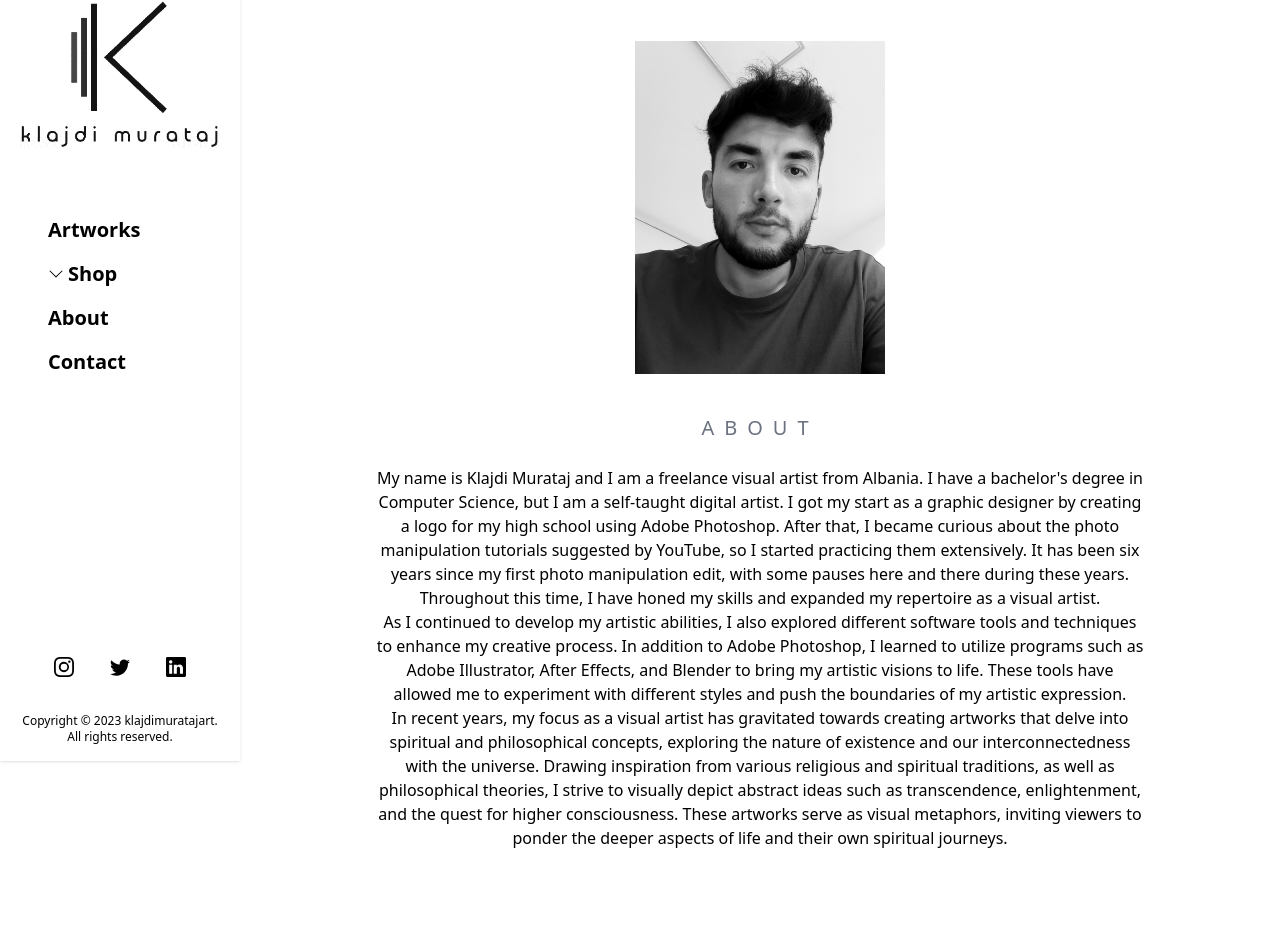
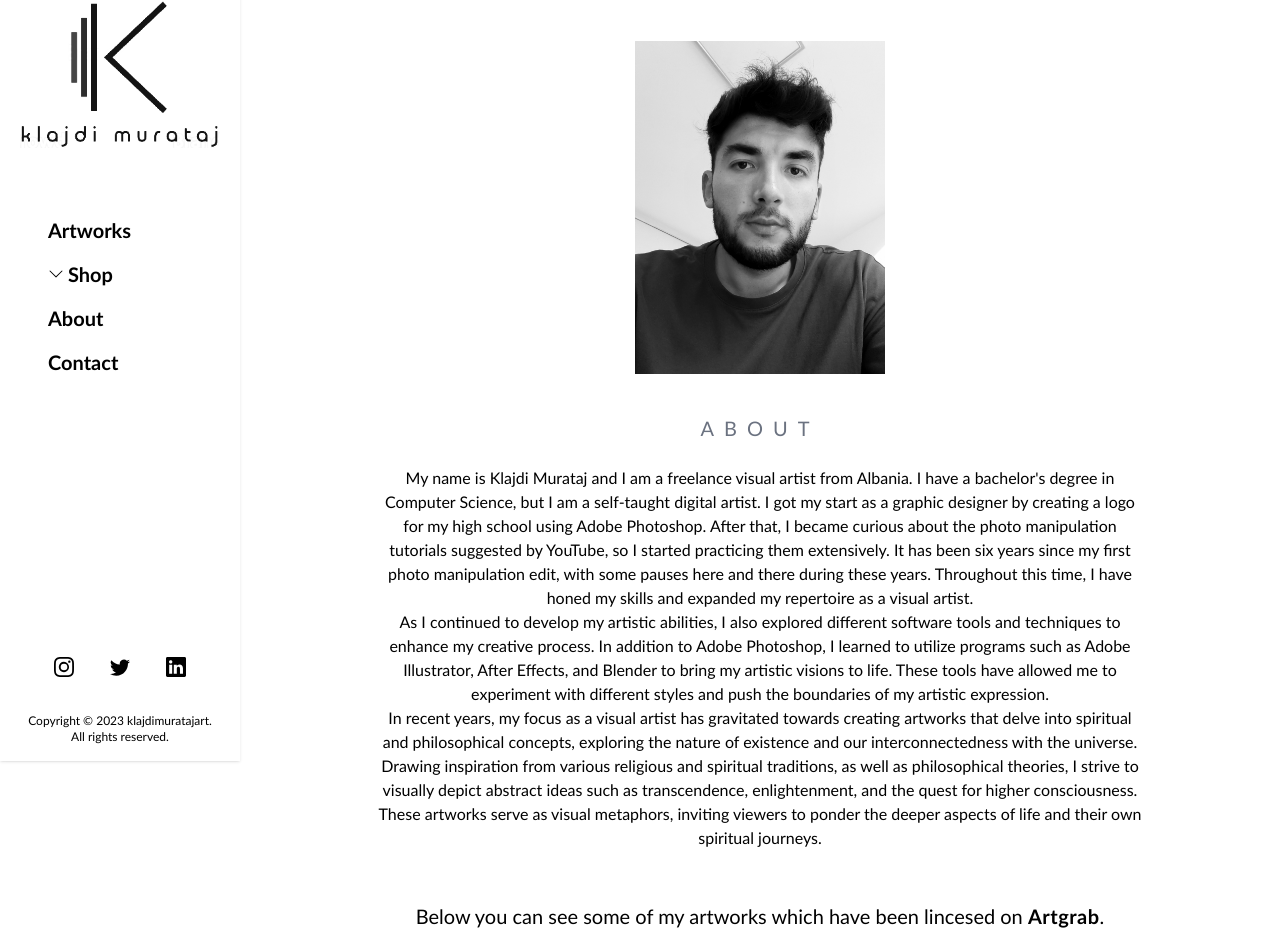
Before and after one commit to klajdm/artist-portfolio, a Next.js app: page /about in a window 1280 px wide. Shown: the part 39-991 px from the top of the page. Before the commit the page ends 889 px from the top, so only its background shows below. Built offline with nearby package versions, Linux system fonts and the light colour scheme.

Commit message:
Added functionalities to contact form, update about page, and apply overall design changes

```diff
--- a/components/About.js
+++ b/components/About.js
@@ -2,10 +2,11 @@ import React from "react";
 import Image from "next/image";
 import ProfilePic from "../public/profile2.jpg";
 import { motion } from "framer-motion";
+import Spotify from "./Spotify";
 
 export default function About() {
   return (
-    <div className="relative min-w-fit min-h-screen lg:ml-[240px]">
+    <div className="relative min-w-fit min-h-screen lg:ml-[240px] flex flex-col items-center">
       <motion.div
         initial={{
           opacity: 0,
@@ -61,6 +62,7 @@ export default function About() {
           </div>
         </div>
       </motion.div>
+      <Spotify />
     </div>
   );
 }
--- a/components/Contact.js
+++ b/components/Contact.js
@@ -1,8 +1,14 @@
 import React from "react";
 import { PhoneIcon, EnvelopeIcon } from "@heroicons/react/24/solid";
 import { motion } from "framer-motion";
+import { useForm } from "react-hook-form";
+import Link from "next/link";
 
 export default function Contact() {
+  const { register, handleSubmit } = useForm();
+  const onSubmit = (formData) => {
+    window.location.href = `mailto:klajdart@gmail?subject=${formData.subject}&body=${formData.message}`;
+  };
   return (
     <div className="relative min-w-fit min-h-screen flex  flex-col text-center justify-evenly mx-auto items-center lg:ml-[240px]">
       <motion.h2
@@ -35,20 +41,30 @@ export default function Contact() {
         className=" flex flex-col space-y-10"
       >
         <div className="space-y-5">
-          <div className="flex items-center space-x-5 justify-center">
+          <Link
+            href="tel:+355675432456"
+            className="flex items-center space-x-5 justify-center"
+          >
             <PhoneIcon className="text-gray-500/80 h-5  w-5 animate-pulse" />
             <p className="">+355675432456</p>
-          </div>
+          </Link>
 
-          <div className="flex items-center space-x-5 justify-center">
+          <Link
+            href="mailto: klajdart@gmail.com"
+            className="flex items-center space-x-5 justify-center"
+          >
             <EnvelopeIcon className="text-gray-500/80 h-5  w-5 animate-pulse" />
             <p className="">klajdart@gmail.com</p>
-          </div>
+          </Link>
         </div>
 
-        <form className=" flex flex-col space-y-5 md:space-y-2 w-fit mx-auto">
+        <form
+          onSubmit={handleSubmit(onSubmit)}
+          className=" flex flex-col space-y-5 md:space-y-2 w-fit mx-auto"
+        >
           <div className="flex-col md:flex-row md:space-x-2 space-y-5 md:space-y-0">
             <input
+              {...register("name")}
               placeholder="Name"
               className="contactInput w-full md:w-fit"
               type="text"
@@ -56,6 +72,7 @@ export default function Contact() {
               autoComplete="on"
             />
             <input
+              {...register("email")}
               placeholder="Email"
               className="contactInput w-full md:w-fit"
               type="email"
@@ -65,13 +82,15 @@ export default function Contact() {
           </div>
 
           <input
+            {...register("subject")}
             placeholder="Subject"
             className="contactInput"
             type="text"
-            name="submit"
+            name="subject"
           />
 
           <textarea
+            {...register("message")}
             placeholder="Message"
             className="contactInput"
             name="message"
--- a/components/Images.js
+++ b/components/Images.js
@@ -1,5 +1,4 @@
 import React, { useEffect, useState } from "react";
-import Image from "next/image";
 import { motion } from "framer-motion";
 
 export default function Images({ artworks, setSelectedImg, setImageTitle }) {
@@ -8,7 +7,7 @@ export default function Images({ artworks, setSelectedImg, setImageTitle }) {
     setImageTitle(title);
   }
   return (
-    <div className="min-h-full block relative justify-center overflow-hidden">
+    <div className="min-h-full block relative justify-center overflow-hidden scrollbar-thin">
       <div className="grid grid-cols-3 md:grid-cols-4 lg:grid-cols-5 justify-center items-center lg:ml-[240px] relative">
         {artworks.map((artwork, index) => (
           <motion.div
--- a/components/Layout.js
+++ b/components/Layout.js
@@ -36,7 +36,7 @@ export default function Layout({ children }) {
       </Head>
 
       <main>
-        <div className="w-screen h-full flex relative overflow-hidden">
+        <div className=" h-full flex relative overflow-hidden ">
           <div
             className={`-translate-x-[240px] left-0 top-0 lg:transform-none z-50 ${
               isDrawerOpen
--- a/components/Modal.js
+++ b/components/Modal.js
@@ -1,6 +1,4 @@
-import Image from "next/image";
 import { motion } from "framer-motion";
-import { AiOutlineClose } from "react-icons/ai";
 import { CgClose } from "react-icons/cg";
 
 export default function Modal({ selectedImg, setSelectedImg, imageTitle }) {
--- /dev/null
+++ b/components/Spotify.js
@@ -0,0 +1,87 @@
+import Link from "next/link";
+import React from "react";
+import { motion } from "framer-motion";
+
+export default function Spotify() {
+  const songs = [
+    {
+      id: 1,
+      link: "https://open.spotify.com/embed/track/5YpnEZxYlfCNpj090dN99O?utm_source=generator",
+    },
+    {
+      id: 2,
+      link: "https://open.spotify.com/embed/track/1wxxZ5OHQiWQ4YAXvf93vg?utm_source=generator",
+    },
+    {
+      id: 3,
+      link: "https://open.spotify.com/embed/track/6GYRzVDBI7DzrOOKzQuxHs?utm_source=generator",
+    },
+    {
+      id: 4,
+      link: "https://open.spotify.com/embed/track/2Ng1gkzu5itZl4BMx17ehT?utm_source=generator",
+    },
+    {
+      id: 5,
+      link: "https://open.spotify.com/embed/track/12Ze1QrUhm7BgBnGVacitN?utm_source=generator",
+    },
+    {
+      id: 6,
+      link: "https://open.spotify.com/embed/track/5ZNz3g22vTeyPxkBNlmdr8?utm_source=generator",
+    },
+    {
+      id: 7,
+      link: "https://open.spotify.com/embed/track/6igFnKUEN9trGryrtD830N?utm_source=generator",
+    },
+  ];
+
+  const item = {
+    hidden: { opacity: 0 },
+    visible: {
+      opacity: 1,
+    },
+  };
+  return (
+    <div className=" relative block mt-10">
+      <div className="text-center mb-7 ">
+        <h2 className=" py-3 lg:text-xl">
+          Below you can see some of my artworks which have been lincesed on{" "}
+          <Link
+            href="https://artgrab.co/"
+            target="_blank"
+            className="font-semibold tracking-wide"
+          >
+            Artgrab
+          </Link>
+          .{" "}
+        </h2>
+      </div>
+      <div className="grid grid-cols-1 md:grid-cols-2 lg:grid-cols-3  gap-4">
+        {songs.map(({ id, link }) => (
+          <motion.div
+            initial={{
+              opacity: 0,
+              scale: 0.8,
+            }}
+            transition={{
+              duration: 0.8,
+            }}
+            whileInView={{
+              opacity: 1,
+              scale: 1,
+            }}
+            viewport={{ once: true }}
+            key={id}
+          >
+            <iframe
+              src={link}
+              allowFullScreen=""
+              allow="autoplay; clipboard-write; encrypted-media; fullscreen; picture-in-picture"
+              loading="lazy"
+              className="w-[100%] h-20 rounded-2xl md:w-[100%] md:h-[352px]"
+            ></iframe>
+          </motion.div>
+        ))}
+      </div>
+    </div>
+  );
+}
--- a/package.json
+++ b/package.json
@@ -11,6 +11,7 @@
   "dependencies": {
     "@heroicons/react": "^2.0.18",
     "autoprefixer": "10.4.14",
+    "axios": "^1.4.0",
     "classnames": "^2.3.2",
     "eslint": "8.44.0",
     "eslint-config-next": "13.4.9",
@@ -22,7 +23,11 @@
     "postcss": "8.4.25",
     "react": "^18.2.0",
     "react-dom": "^18.2.0",
+    "react-hook-form": "^7.45.1",
     "react-icons": "^4.10.1",
     "tailwindcss": "3.3.2"
+  },
+  "devDependencies": {
+    "tailwind-scrollbar": "^3.0.4"
   }
 }
--- a/styles/globals.css
+++ b/styles/globals.css
@@ -1,11 +1,40 @@
 @tailwind base;
 @tailwind components;
 @tailwind utilities;
+
+@layer base {
+  html {
+    font-family: 'Trebuchet MS', 'Lucida Sans Unicode', 'Lucida Grande', 'Lucida Sans', Arial, sans-serif;
+  }
+}
+
+::-webkit-scrollbar {
+  width: 15px;
+  /* Width of the scrollbar */
+}
+
+::-webkit-scrollbar-track {
+  background-color: #f1f1f1;
+  /* Color of the scrollbar track */
+  border-radius: 10px;
+}
+
+::-webkit-scrollbar-thumb {
+  background-color: #cacaca;
+  /* Color of the scrollbar thumb */
+  border-radius: 10px;
+}
+
+::-webkit-scrollbar-thumb:hover {
+  background-color: #747474;
+  /* Color of the scrollbar thumb on hover */
+}
 
 @layer components {
   .contactInput {
     @apply outline-none rounded-xl border px-6 py-4 border-[#242424] text-gray-500 placeholder-gray-500 transition-all;
   }
+
 }
 
 .backdrop {
```
Also changed, not shown: 1 other file (tests, documents, lock files or other folders).
